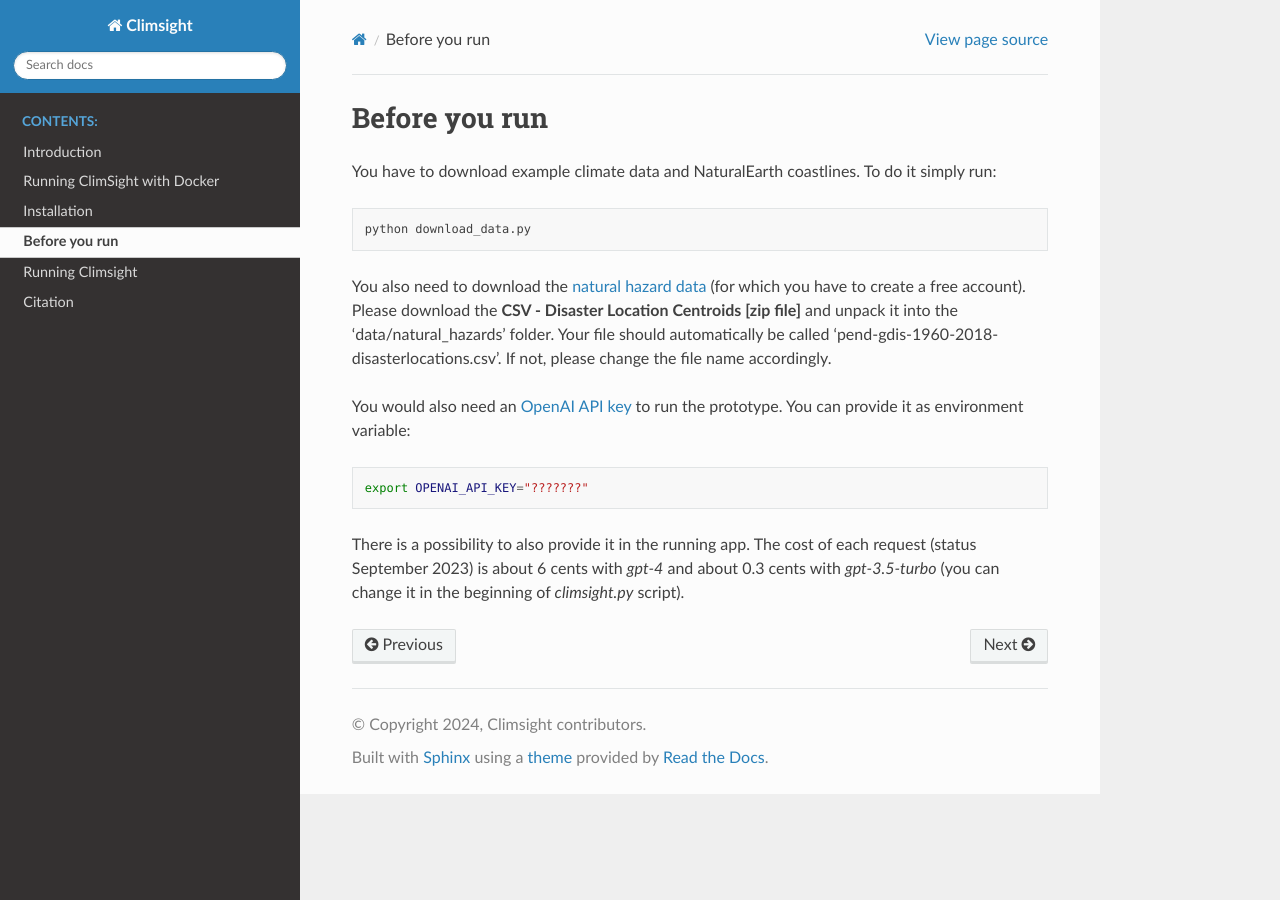
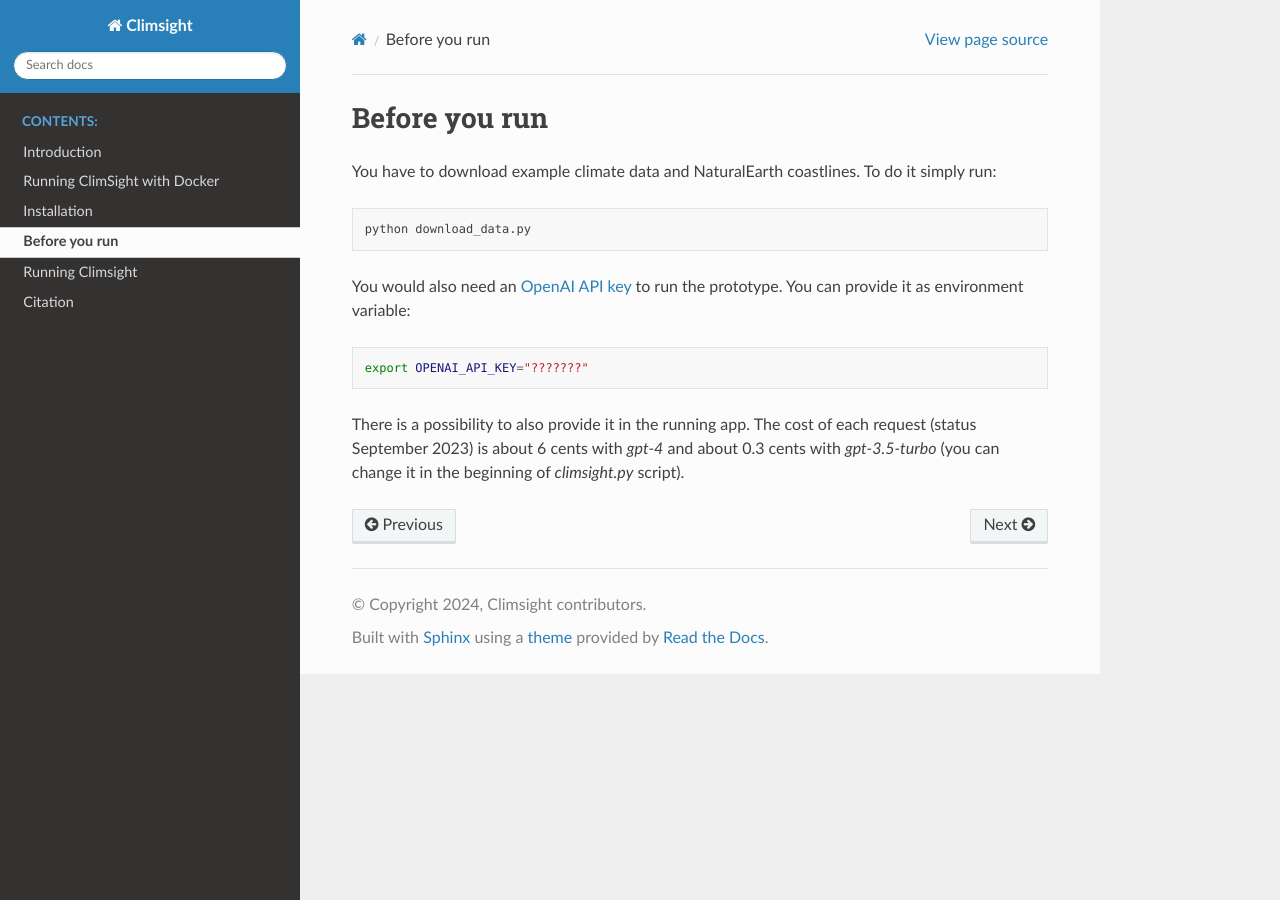
Before and after one commit to CliDyn/climsight, a Sphinx documentation site: the page built from docs/befor_run.rst, in a window 1280 px wide. Built offline with Sphinx 7.4.7 and the Read the Docs theme 2.0.0, drawn with Linux system fonts in a browser that asks for light colours.

Commit message:
Update befor_run.rst

```diff
--- a/docs/befor_run.rst
+++ b/docs/befor_run.rst
@@ -7,8 +7,6 @@ You have to download example climate data and NaturalEarth coastlines. To do it
 
     python download_data.py
 
-You also need to download the `natural hazard data <https://sedac.ciesin.columbia.edu/data/set/pend-gdis-1960-2018/data-download>`_ (for which you have to create a free account). Please download the **CSV - Disaster Location Centroids [zip file]** and unpack it into the 'data/natural_hazards' folder. Your file should automatically be called 'pend-gdis-1960-2018-disasterlocations.csv'. If not, please change the file name accordingly.
-
 You would also need an `OpenAI API key <https://platform.openai.com/docs/api-reference>`_ to run the prototype. You can provide it as environment variable:
 
 .. code-block:: bash
```
